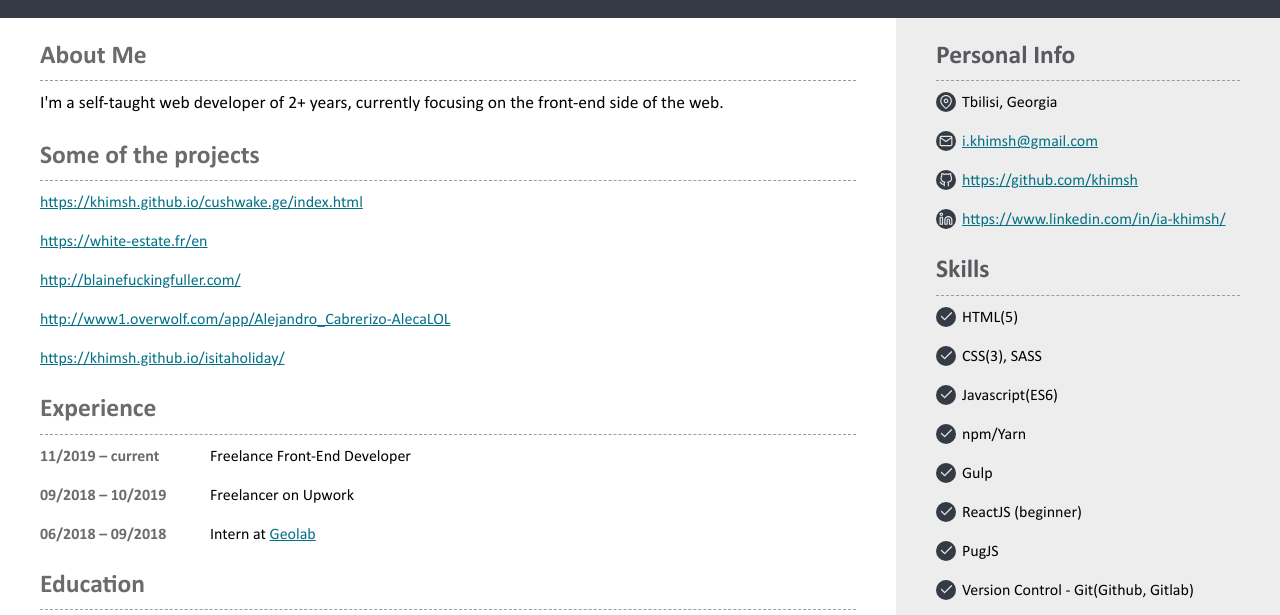
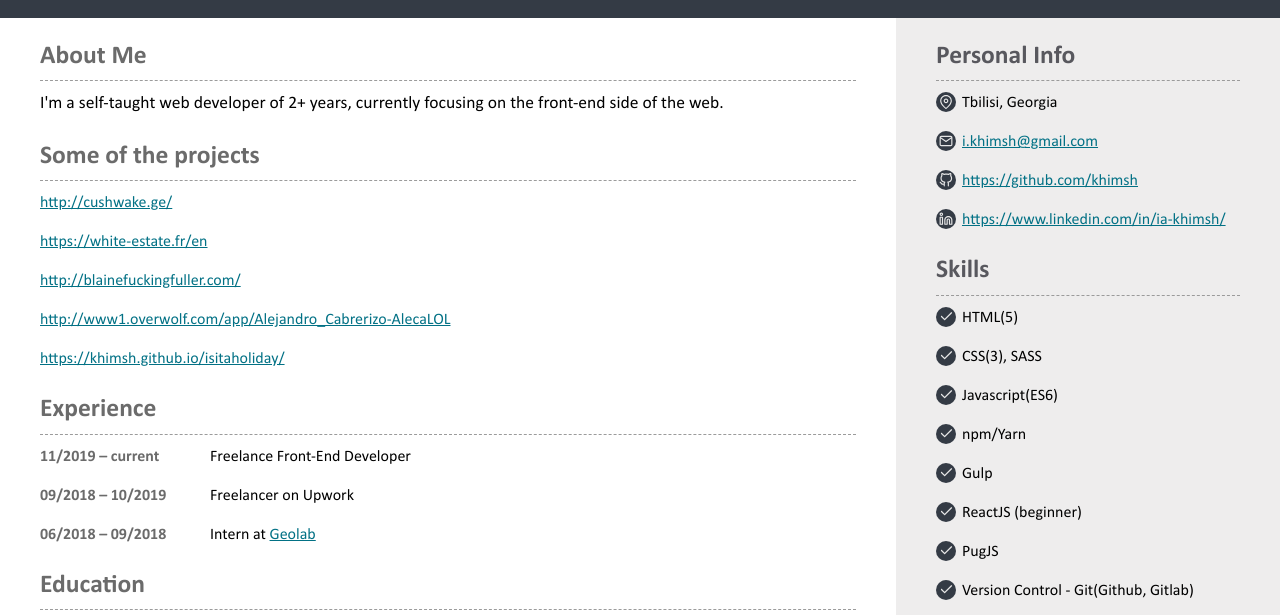
Before and after one commit to khimsh/resume, a plain HTML site: page index.html in a window 1280 px wide. Shown: the part 182-797 px from the top of the page. Drawn offline with Linux system fonts and the light colour scheme.

Commit message:
Link Update

```diff
--- a/index.html
+++ b/index.html
@@ -35,8 +35,8 @@
 					<h2 class="section-header">Some of the projects</h2>
 					<ul>
 						<li>
-							<a href="cushwake.ge/index.html" target='_blank'
-								rel='noreferrer'>https://khimsh.github.io/cushwake.ge/index.html</a>
+							<a href="http://cushwake.ge/" target='_blank'
+								rel='noreferrer'>http://cushwake.ge/</a>
 						</li>
 						<li>
 							<a href="https://white-estate.fr/en" target='_blank'
```
